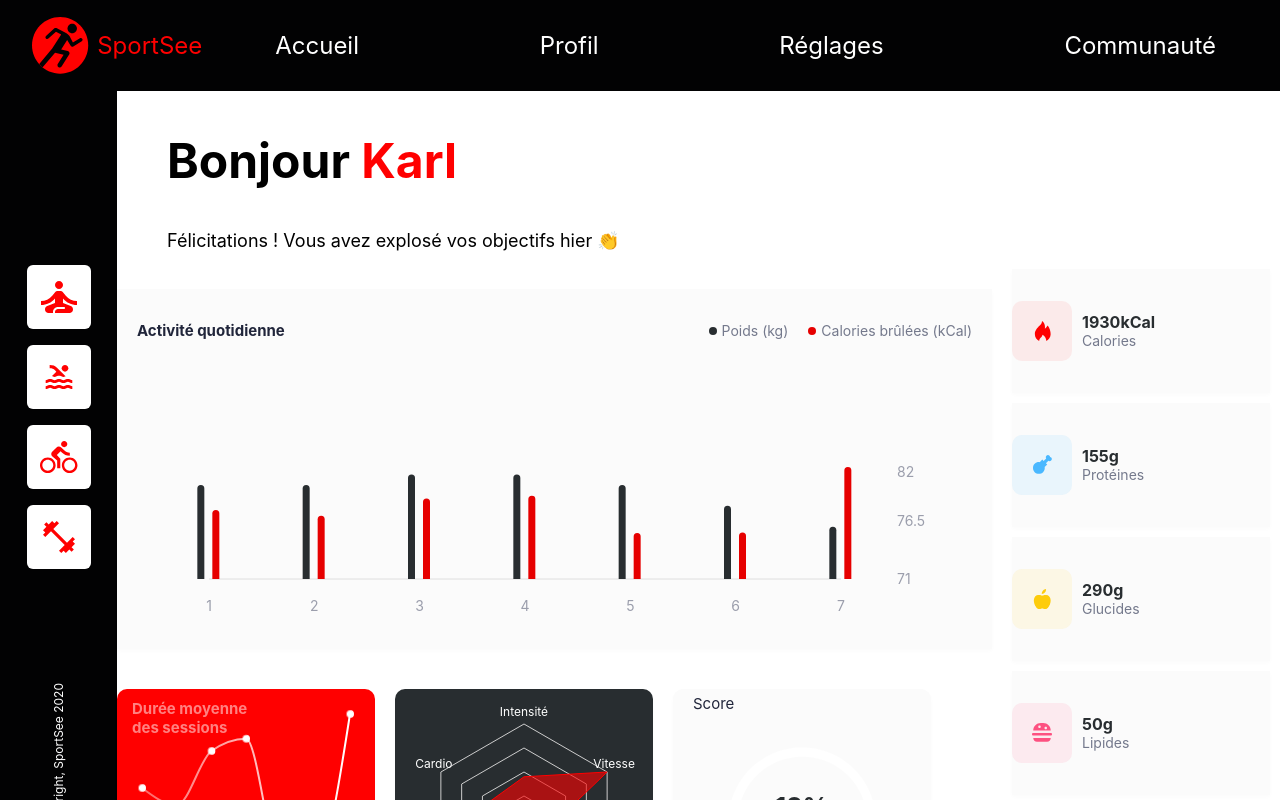
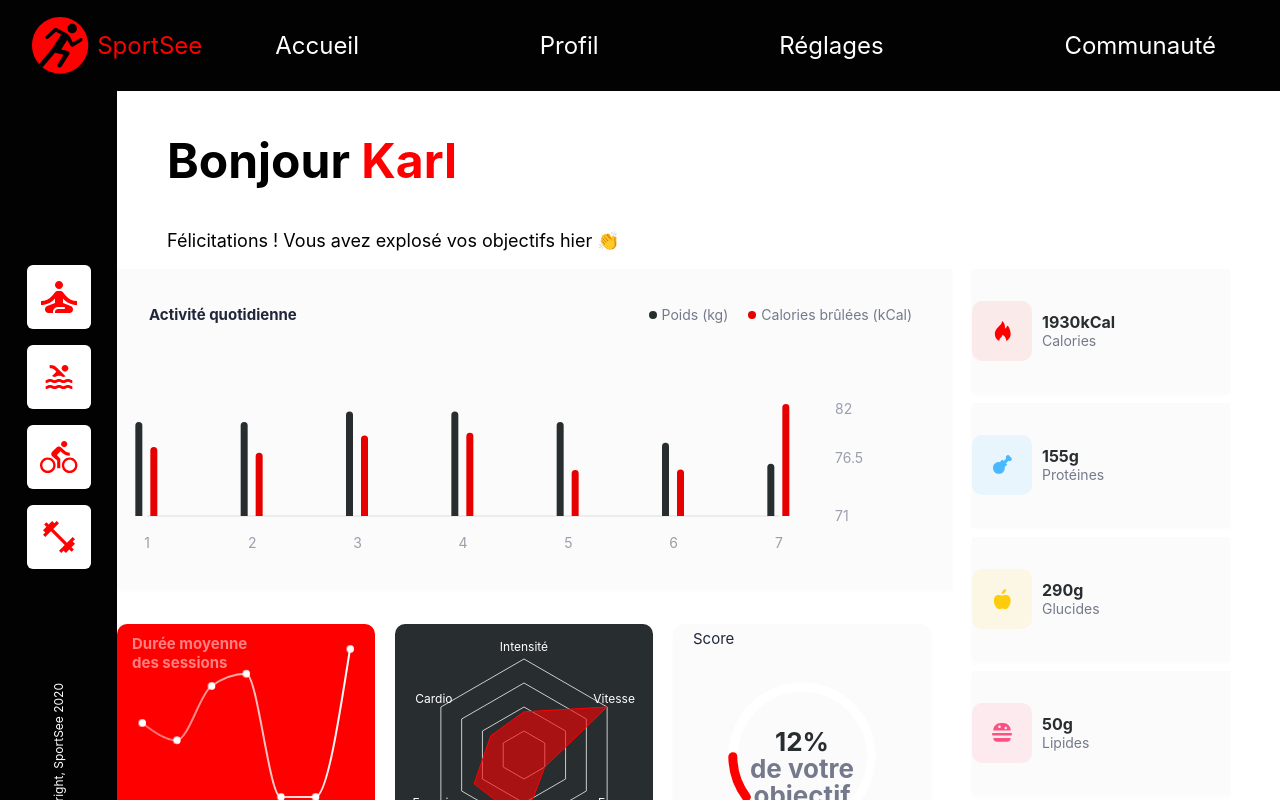
Before and after one commit to ElvisGalvez/SportSee, a React (Create React App) app: page / in a window 1280 px wide. Shown: the top 800 px of the page. Built offline with nearby package versions, Linux system fonts and the light colour scheme.

Commit message:
Implement tooltips, adjust layout for design fidelity and link to backend

```diff
--- a/src/components/Charts/DailyActivityChart/DailyActivityChart.css
+++ b/src/components/Charts/DailyActivityChart/DailyActivityChart.css
@@ -3,12 +3,10 @@
   height: 320px;
   background-color: #FBFBFB;
   box-shadow: 0px 2px 4px 0px #00000005;
-  padding: 20px;
-  display: flex;
-  flex-direction: column;
-  justify-content: space-between;
+  padding: 0px;
+  justify-content: space-around;
   align-items: center;
-  margin: 20px 0;
+  margin: 0px 0px 15px 0px;
 }
 
 .daily-activity-header {
@@ -16,13 +14,15 @@
   justify-content: space-between;
   width: 100%;
   align-items: center;
-  margin-bottom: 10px;
+  margin: 24px 0px 64.5px 0px;
 }
+
 
 .custom-legend {
   display: flex;
   align-items: center;
   justify-content: flex-end;
+  padding: 0px 40px 0px 0px;
 }
 
 .legend-item {
@@ -64,4 +64,5 @@
 .daily-activity-title {
   color: #20253A;
   font-size: 15px;
+  padding: 0px 0px 0px 32px;
 }
```
